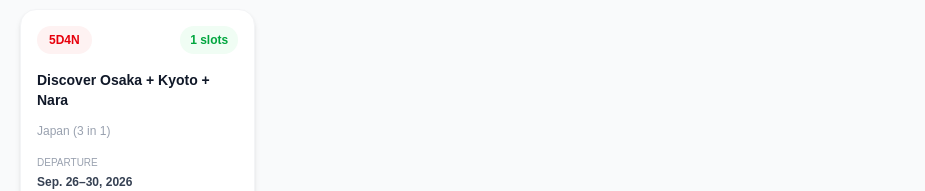
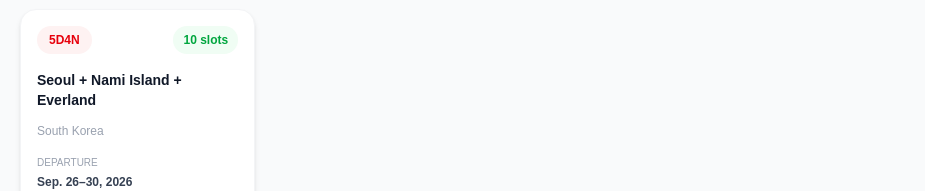
Before and after one commit to chingutravelandtours/chingu-website, a Next.js app: page /japan-tours/korea-tours in a window 1280 px wide. Shown: the part 207-398 px from the top of the page, without its empty margins (0-925 px from the left). Built offline with nearby package versions, Linux system fonts and the light colour scheme.

Commit message:
Update page.tsx

```diff
--- a/app/japan-tours/korea-tours/page.tsx
+++ b/app/japan-tours/korea-tours/page.tsx
@@ -15,13 +15,13 @@ type Package = {
 
 const packages: Package[] = [
   {
-    title: "Discover Osaka + Kyoto + Nara",
-    subtitle: "Japan (3 in 1)",
+    title: "Seoul + Nami Island + Everland",
+    subtitle: "South Korea",
     duration: "5D4N",
     dates: "Sep. 26–30, 2026",
     city: "MNL",
     price: 899 * USD_TO_PHP,
-    slots: 1,
+    slots: 10,
     deposit: 300 * USD_TO_PHP,
   },
 ];
```
